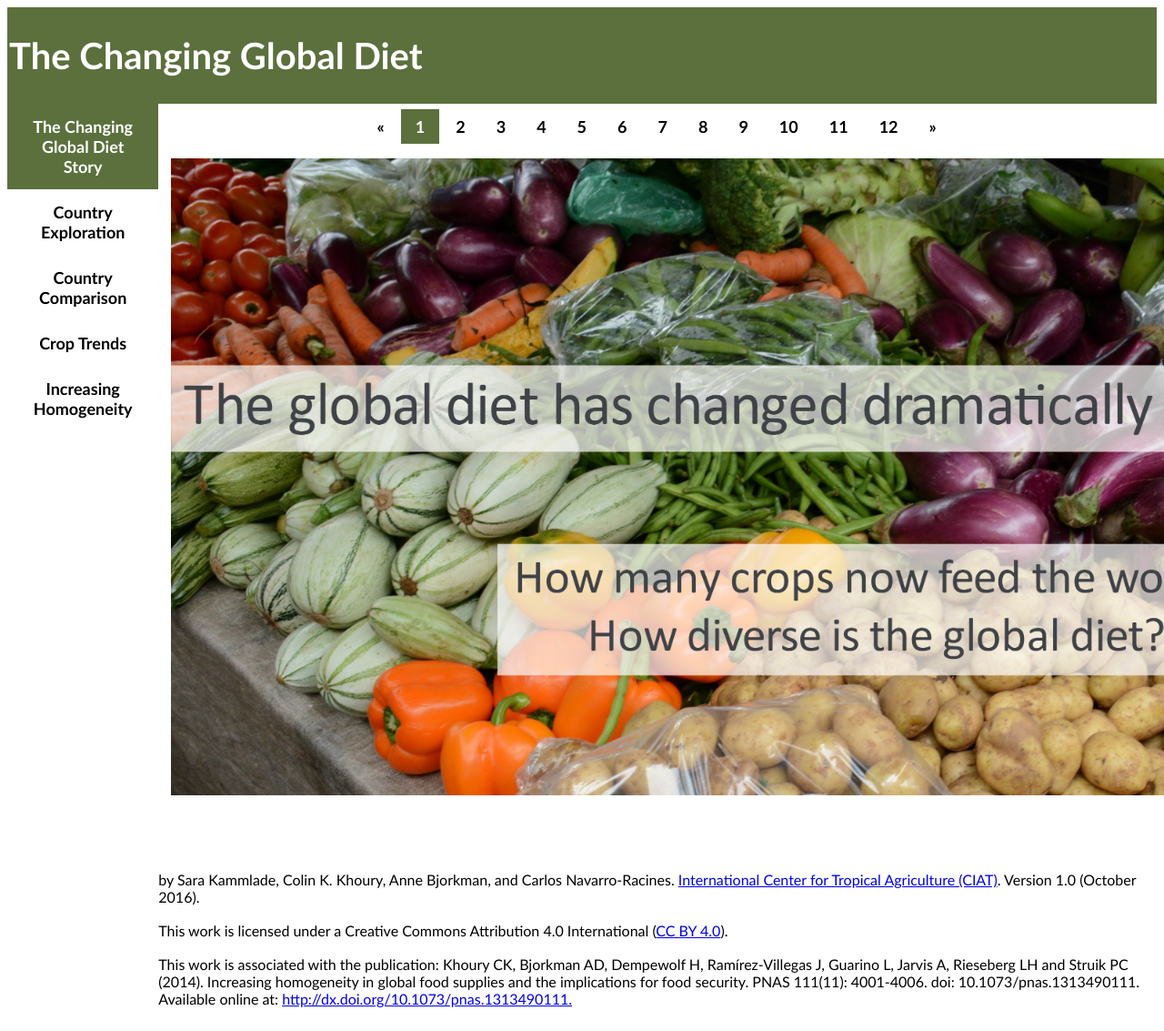
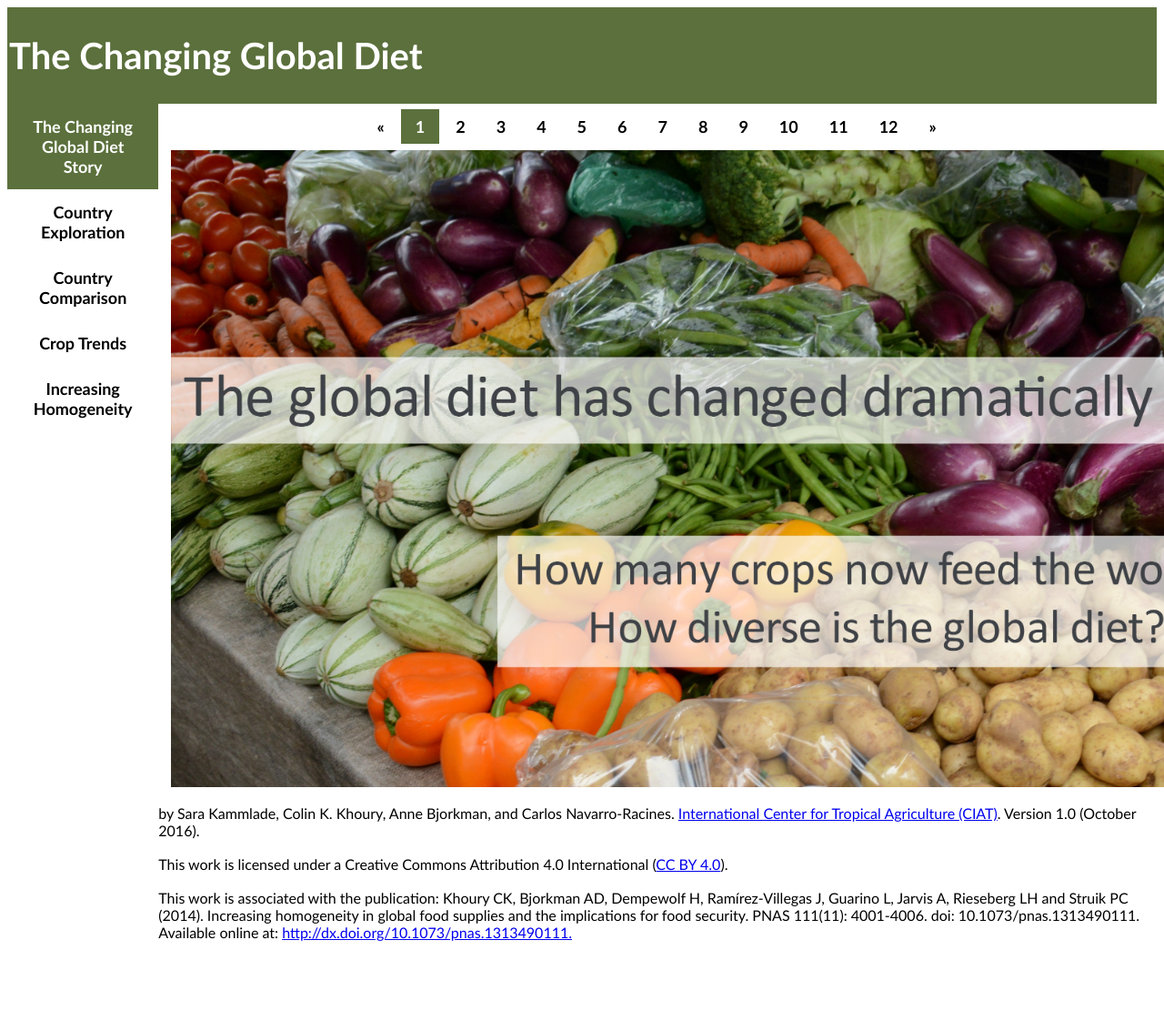
Before and after one commit to stevensotelo/skammlade.github.io, a Jekyll site: the page projects/tableau/TheChangingGlobalDiet.html, which Jekyll copies as it is, in a window 1280 px wide and 1133 px high. Shown: the whole window at 91% size. Built offline with Jekyll 4.4.1, drawn with Linux system fonts in a browser that asks for light colours.

Commit message:
image height

```diff
--- a/projects/tableau/TheChangingGlobalDiet.html
+++ b/projects/tableau/TheChangingGlobalDiet.html
@@ -132,7 +132,7 @@ p {
 	<title></title>
 </head>
 <body>
-<div style="margin-left:13%; padding:10px 16px; height:755px;"> <img src="imageFiles/intro_photo.jpg" height="700px"> </div>
+<div style="margin-left:13%; padding:1px 16px; height:700px;"> <img src="imageFiles/intro_photo.jpg" height="700px"> </div>
 	<!-- <div class='tableauPlaceholder' id='viz1479412757883' style="margin-left:13%;padding:1px 16px;height:755px;">
 		<noscript><a href='#'><img alt='1. Intro ' src='https:&#47;&#47;public.tableau.com&#47;static&#47;images&#47;St&#47;Story1_Intro&#47;1_Intro&#47;1_rss.png' style='border: none'></a></noscript><object class='tableauViz' style='display:none;'>
 			<param name='host_url' value='https%3A%2F%2Fpublic.tableau.com%2F'>
```
